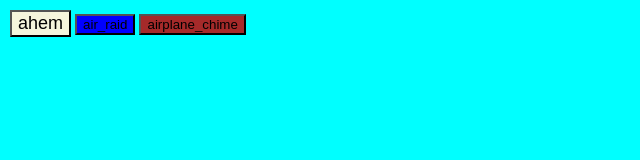
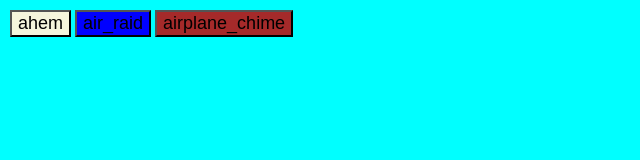
Before and after one commit to liuziha6/mi349_soundboard, a plain HTML site: page index.html in a window 1280 px wide. Shown: the whole page, without its empty margins (0-640 px from the left). Drawn offline with Linux system fonts and the light colour scheme.

Commit message:
font size change

```diff
--- a/style.css
+++ b/style.css
@@ -16,3 +16,9 @@ body{
 #B1{
     font-size: large;
 }
+#B2{
+    font-size: large;
+}
+#B3{
+    font-size: large;
+}
```
